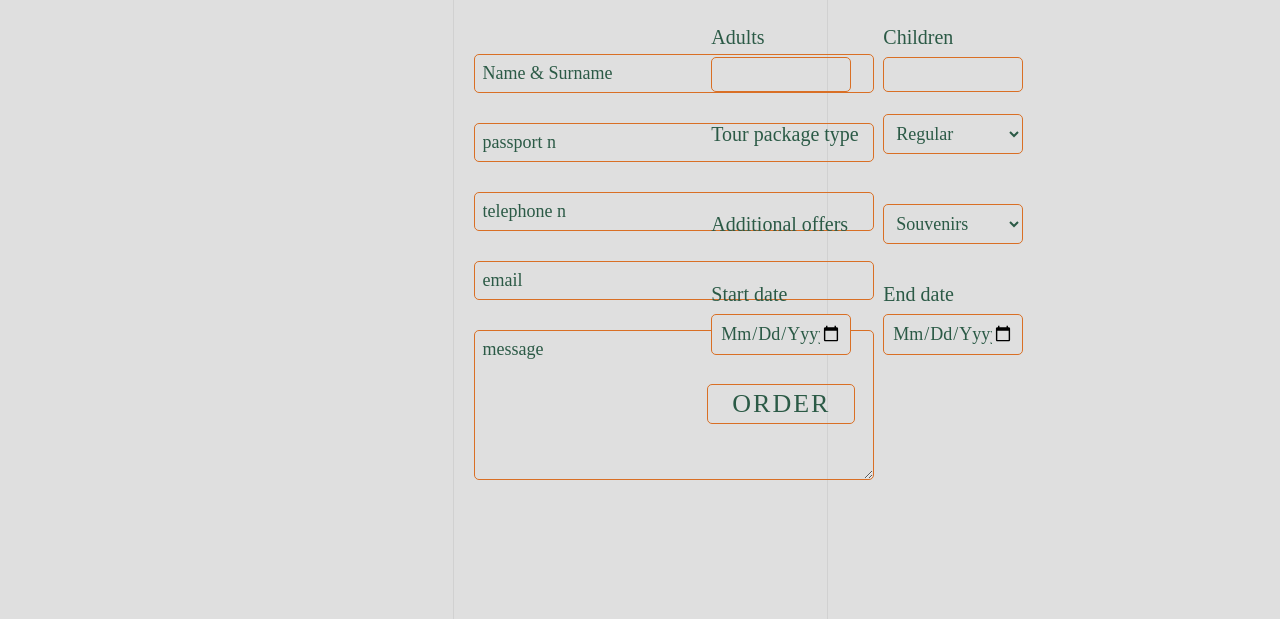
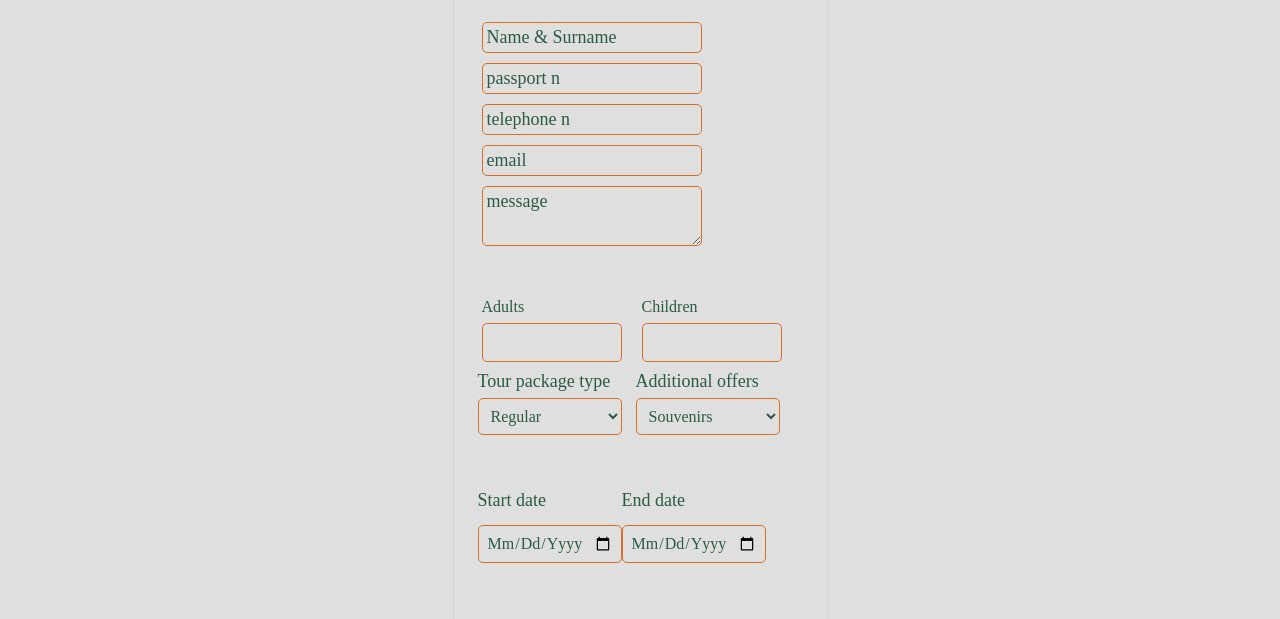
Before and after one commit to H1AnaH1/sass-final-project, a website: page index7.html in a window 1280 px wide. Shown: the part 96-715 px from the top of the page. Drawn offline with Linux system fonts and the light colour scheme; a web font is replaced by a local one.

Commit message:
responsive-edit

```diff
--- a/index7.html
+++ b/index7.html
@@ -19,7 +19,7 @@
             <div class="second-header" >
                 <a href="index6.html"> <p class="arrow">&#x219E;</p>   </a>
 
-                <h2 class="title-1"> order the tour in mestia</h2>
+                <h2 class="title-2"> order the tour in mestia</h2>
 
                 <div class=" language dropdown">
                     <button class="dropbtn" onclick="myFunction()">EN</button>
--- a/scss/main6-mestia.scss
+++ b/scss/main6-mestia.scss
@@ -269,7 +269,26 @@ padding-bottom: 30px;
         transition-duration: 0.3s;
         }
 }
-
+.order-button2{
+    padding: 14px;
+    text-align: center;
+    .order{
+        background-color: $color1;
+        color: $color4;
+        border-radius: 10px;
+        padding: 6px 8px;
+        text-align: center;
+        text-decoration: none;
+        font-size: 24px;
+        font-family: $font01;
+        cursor: pointer;
+        outline: none;
+        letter-spacing: 2px;
+        border: 1px solid $color1;
+        text-transform: uppercase;
+        transition-duration: 0.4s;
+    }
+}
     // right-column-end
 
 .main-content:after{
--- a/scss/responsive.scss
+++ b/scss/responsive.scss
@@ -485,6 +485,12 @@
     .bg, .bg2{
         height: 58px;
     }
+    .footer2{
+        width: 375px;
+        .line{
+            width: 375px;
+        }
+    }
     .wrapper{
         width: 370px;
         padding-top: 18px;
@@ -792,15 +798,15 @@ color: $color4;
         display: none;
     }
     .tour-description{
-        height:696px;
-        width: 373px;
+        height:692px;
+        width: 374px;
     }
     .tour-img{
         width: 100%;
         height: 220px;
     }
     .tour-tabs button {
-        font-size: 18px;
+        font-size: 15px;
 
     }
     .tablinks{
@@ -816,59 +822,139 @@ color: $color4;
         padding: 4px 0;
     }
     .tour-tabcontent h3{
-        font-size: 18px;
+        font-size: 15px;
         letter-spacing: 1px;
         padding: 6px 0;
     }
     .tour-tabcontent p{
-        font-size: 16px;
+        font-size: 15px;
         line-height: 24px;
     }
-
+    .order-button2{
+        padding: 14px;
+        .order{
+            border-radius: 5px;
+            padding: 6px 8px;
+            font-size: 20px;
+            letter-spacing: 1px;
+        }
+    }
     // main6-mestia-end
 
     // main7-order
+    .title-2{
+        font-size: 22px;
+        text-align: center;
+    }
+    .order-page{
+        max-width: 375px;
+        width: 100%;
+        margin: auto;
+        padding: 8px;
+        display: block;
+        overflow: auto;
+        height: 710px;
 
+    }
+    // left-column
     .fillin-order{
-        height: 820px;
-        padding: 20px;
+      width: 375px;
+      height: 280px;
         .fillin{
-            padding-top: 30px;
+           padding-top: 10px;
+
         }
         .fillin-first{
-            padding-top: 60px;
+            padding-top: 20px;
         }
     }
-    .order-input, .order-input-active{
-        width: 400px;
-        padding: 8px 8px;
+    .message{
+        height: 60px;
+    }
+    .order-input{
+        width: 220px;
+        border-radius: 5px;
+        padding: 4px 4px;
         font-size: 18px;
         }
+    .order-input-active{
+        width: 220px;
+        border-radius: 5px;
+        padding: 4px 4px;
+        font-size: 18px;
+    }
+    // left-column-end
+
+    // right-column
     .order-tour2{
-        padding: 20px;
-        height: 820px;
+        width: 375px;
+        padding: 10px;
+      }
+
+    .filters3{
+    width: 375px;
+
     }
     .order-class{
-        height: 80px;
+    height: 100px;
+    width: 154px;
     .adult1, .children1{
-        padding: 50px 14px 0 14px;
+        padding: 16px 10px 0 10px;
+        label{
+            display: block;
+            font-size: 16px;
+            padding-bottom: 8px;
+        }
+      }
+    }
+    .adult1, .children1{
         input{
-        width: 140px;
+        width: 100px;
+        border-radius: 5px;
         padding: 6px 6px;
+        font-size: 16px;
+        }
+    }
+    .order-class2, .order-class3{
+    display: inline-block;
+    height: 100px;
+    width: 154px;
+    padding: 0 6px;
+    margin-bottom: 10px;
+    label{
         font-size: 18px;
      }
     }
+
+    .options{
+        width: 144px;
+        padding: 8px 8px;
+        font-size: 16px;
+        margin-top: 8px;
     }
-    .options{
-        width: 140px;
-        padding: 8px 8px;
+    .order-class3{
+    padding-bottom: 20px;
+    }
+    .order-class4{
+    height: 90px;
+    width: 154px;
+    margin-bottom: 50px;
+    padding: 0 6px;
+
+        h5{
             font-size: 18px;
-
+            padding-bottom: 8px;
         }
-    .order-class, .order-class2, .order-class3, .order-class4{
-        width: 340px;
-        margin-bottom: 20px;
     }
 
-    // main7-order-end
+    .order-button2{
+    padding: 0 14px;
+    .order2{
+        padding: 4px 30px;
+        font-size: 26px;
+        letter-spacing: 2px;
+        background-color: $color1;
+        color: $color4;
         }
+    }
+}
```
Also changed, not shown: index6.html (+4 -0 lines), styles/style.css. Lines whose indentation alone changed are shown as unchanged.
